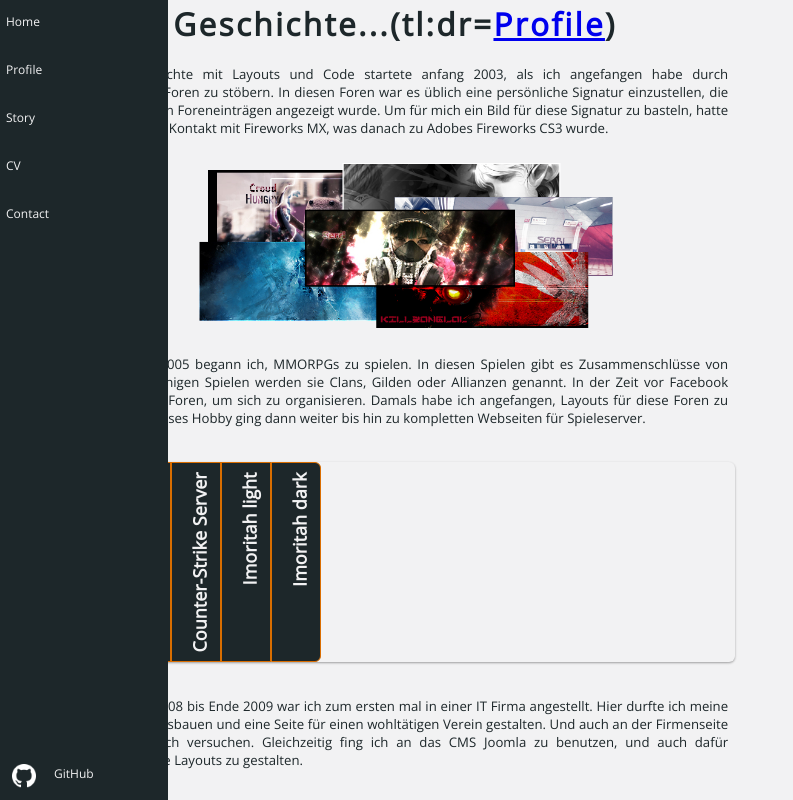
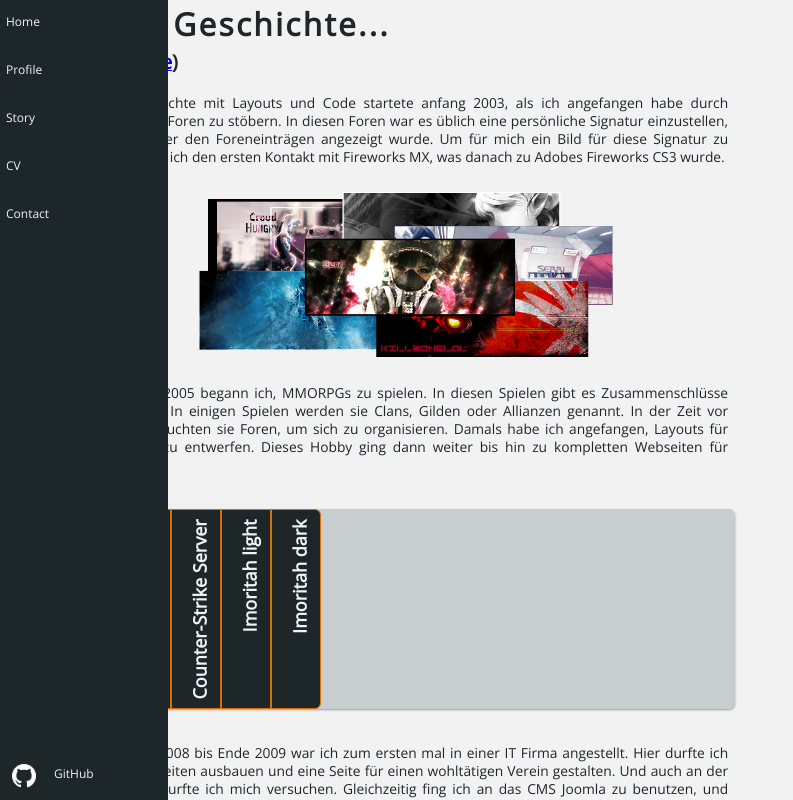
Before and after one commit to ChristianMLux/cml-portfolio-new, a Vue app: page /story in a window 1280 px wide. Shown: the top 800 px of the page, without its empty margins (0-793 px from the left). Built offline with nearby package versions, Linux system fonts and the light colour scheme; what vue-ionicons would draw is missing.

Commit message:
fix: fix colors

```diff
--- a/src/components/MyStory/MainStory.vue
+++ b/src/components/MyStory/MainStory.vue
@@ -1,9 +1,7 @@
 <template>
   <section class="ms__story-section">
-    <h2 class="story__heading">
-      Meine Geschichte...(tl:dr=<router-link to="/profile">Profile</router-link
-      >)
-    </h2>
+    <h2 class="story__heading">Meine Geschichte...</h2>
+    <h3>(tl:dr=<router-link to="/profile">Profile</router-link>)</h3>
     <p class="story__text">
       Meine Geschichte mit Layouts und Code startete anfang 2003, als ich
       angefangen habe durch verschiedene Foren zu stöbern. In diesen Foren war
@@ -79,7 +77,7 @@ export default {
   margin: 0 auto;
   line-height: 1.5rem;
   text-align: justify;
-  font-size: 1.1em;
+  font-size: 1.15em;
 }
 .img-wrapper {
   max-width: 100%;
@@ -91,6 +89,7 @@ export default {
   }
 }
 .projects__slider {
+  background: var(--grey);
   z-index: -1;
   border-radius: 0.5rem;
   display: flex;
```
